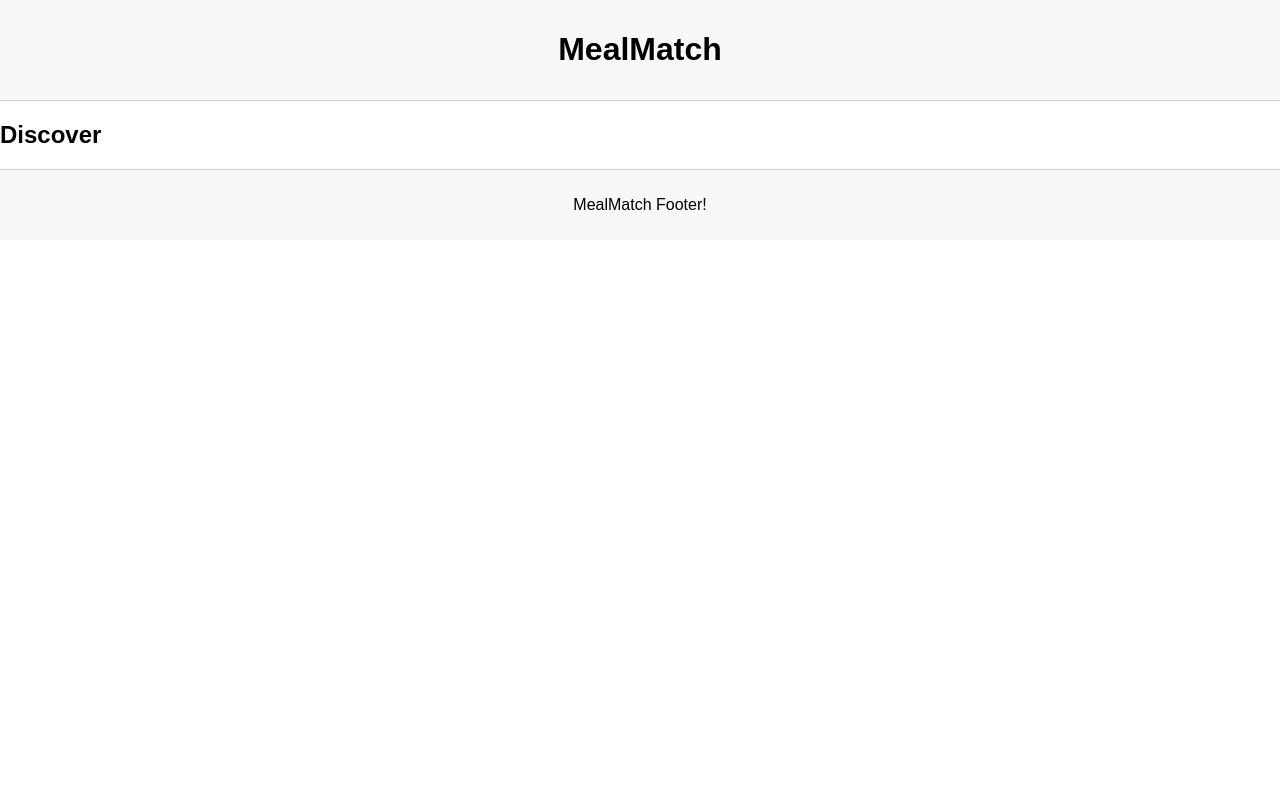
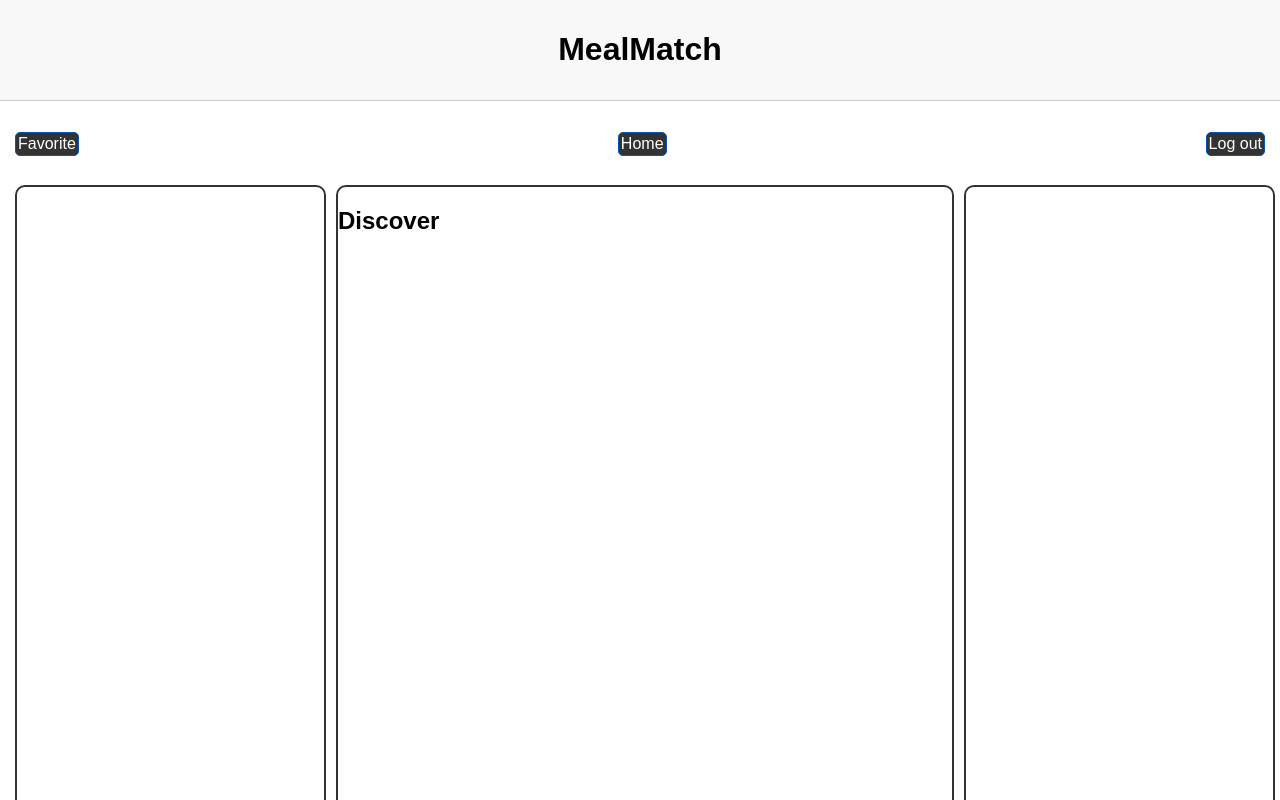
Before and after one commit to jocephuss/MealMatch, a React (Vite) app in the folder client/: page /home in a window 1280 px wide. Shown: the top 800 px of the page. Built offline with nearby package versions, Linux system fonts and the light colour scheme.

Commit message:
started CSS on discover page

```diff
--- a/client/src/components/Header/index.jsx
+++ b/client/src/components/Header/index.jsx
@@ -1,5 +1,5 @@
 import { Link } from "react-router-dom";
-
+import Navigation from "../Navigation/index";
 // import Auth from '../../utils/auth';
 
 // const Header = () => {
@@ -8,11 +8,7 @@ import { Link } from "react-router-dom";
 //     Auth.logout();
 //   };
 const Header = () => {
-  return (
-    <header>
-      <div>MealMatch baby header</div>
-    </header>
-  );
+  return <Navigation />;
 };
 
 export default Header;
--- a/client/src/components/Navigation/index.jsx
+++ b/client/src/components/Navigation/index.jsx
@@ -2,7 +2,15 @@ import { NavLink } from "react-router-dom";
 
 const Navigation = () => {
   return (
-    <ul>
+    <ul className="Navs">
+      <NavLink
+        to="/favorite"
+        className={({ isActive }) =>
+          isActive ? "nav-link tabs active" : "nav-link tabs"
+        }
+      >
+        Favorite
+      </NavLink>
       <NavLink
         to="/home"
         className={({ isActive }) =>
@@ -11,14 +19,6 @@ const Navigation = () => {
       >
         Home
       </NavLink>
-      <NavLink
-      to="/favorite"
-                className={({ isActive }) =>
-                  isActive ? "nav-link tabs active" : "nav-link tabs"
-                }
-              >
-                Favorite
-      </NavLink>
 
       <NavLink
         to="/"
@@ -26,7 +26,7 @@ const Navigation = () => {
           isActive ? "nav-link tabs active" : "nav-link tabs"
         }
       >
-                Login
+        Log out
       </NavLink>
     </ul>
   );
--- a/client/src/index.css
+++ b/client/src/index.css
@@ -11,15 +11,27 @@ header {
   border-bottom: 1px solid #ccc;
 }
 
-nav ul {
-  list-style-type: none;
-  padding: 0;
+.Navs {
+  padding: 10px;
+  display: flex;
+  justify-content: space-between;
+  align-items: center;
 }
 
-nav ul li {
-  display: inline;
-  margin: 0 15px;
+.Navs a {
+  color: #ffffff;
+  text-decoration: none;
+  border: solid 1px #0056b3;
+  padding: 2px;
+  border-radius: 5px;
+  background-color: #333;
 }
+
+.Navs a:hover {
+  background-color: #0056b3;
+  transform: scale(1.08);
+}
+
 /* login/signup below */
 .login-container {
   display: flex;
@@ -89,6 +101,52 @@ button:hover {
 .signup-link {
   margin-top: 10px;
 }
+
+/* discover page */
+.Main {
+  display: flex;
+  flex-direction: column;
+  padding: auto;
+  margin: 5px;
+  justify-content: center;
+}
+.discover-main {
+  display: flex;
+  flex-direction: row;
+  align-items: center;
+  justify-content: center;
+  height: 100vh;
+  width: 100%;
+  margin: 5px;
+}
+.center-column {
+  display: flex;
+  flex-direction: row;
+  width: 50%;
+  height: 100%;
+  margin: 5px;
+  border: solid 2px #333;
+  border-radius: 10px;
+}
+.left-column {
+  display: flex;
+  flex-direction: column;
+  width: 25%;
+  height: 100%;
+  margin: 5px;
+  border: solid 2px #333;
+  border-radius: 10px;
+}
+
+.right-column {
+  display: flex;
+  flex-direction: column;
+  width: 25%;
+  height: 100%;
+  margin: 5px;
+  border: solid 2px #333;
+  border-radius: 10px;
+}
 /* Footer */
 .Foot {
   background-color: #f8f8f8;
--- a/client/src/main.jsx
+++ b/client/src/main.jsx
@@ -7,7 +7,7 @@ import DiscoverPage from "./pages/DiscoverPage";
 import ErrorPage from "./pages/ErrorPage";
 import FavoritePage from "./pages/FavoritePage";
 import AuthenticatePage from "./pages/Authenticate.jsx";
-import Signup from "./components/Signup";
+import Signup from "./pages/Signup.jsx";
 
 import "./index.css";
 
--- a/client/src/pages/Authenticate.jsx
+++ b/client/src/pages/Authenticate.jsx
@@ -1,6 +1,6 @@
 import { useState } from "react";
-import Login from "../components/Login";
-import Signup from "../components/Signup";
+import Login from "./Login";
+import Signup from "./Signup";
 
 const AuthenticatePage = () => {
   const [isLogin, setIsLogin] = useState(true); // state to toggle between login and signup
--- a/client/src/pages/DiscoverPage.jsx
+++ b/client/src/pages/DiscoverPage.jsx
@@ -1,9 +1,17 @@
 import React from "react";
+import Header from "../components/Header";
 
 const DiscoverPage = () => {
   return (
-    <div className="discover-page">
-      <h2>Discover</h2>
+    <div className="Main">
+      <Header />
+      <section className="discover-main">
+        <div className=" left-column"></div>
+        <div className="center-column">
+          <h2>Discover</h2>
+        </div>
+        <div className="right-column"></div>
+      </section>
     </div>
   );
 };
--- a/client/src/pages/FavoritePage.jsx
+++ b/client/src/pages/FavoritePage.jsx
@@ -1,8 +1,13 @@
+import React from "react";
+import Header from "../components/Header";
+
 const FavoritePage = () => {
-    return (
-        <div>Is this working favotite?!</div>
-
-    )
-}
+  return (
+    <div className="Favs">
+      <Header />
+      <div>Is this working favotite?!</div>
+    </div>
+  );
+};
 
 export default FavoritePage;
```
Also changed, not shown: client/src/pages/Login.jsx (renamed from client/src/components/Login/index.jsx), client/src/pages/Signup.jsx (renamed from client/src/components/Signup/index.jsx). Lines whose indentation alone changed are shown as unchanged.
